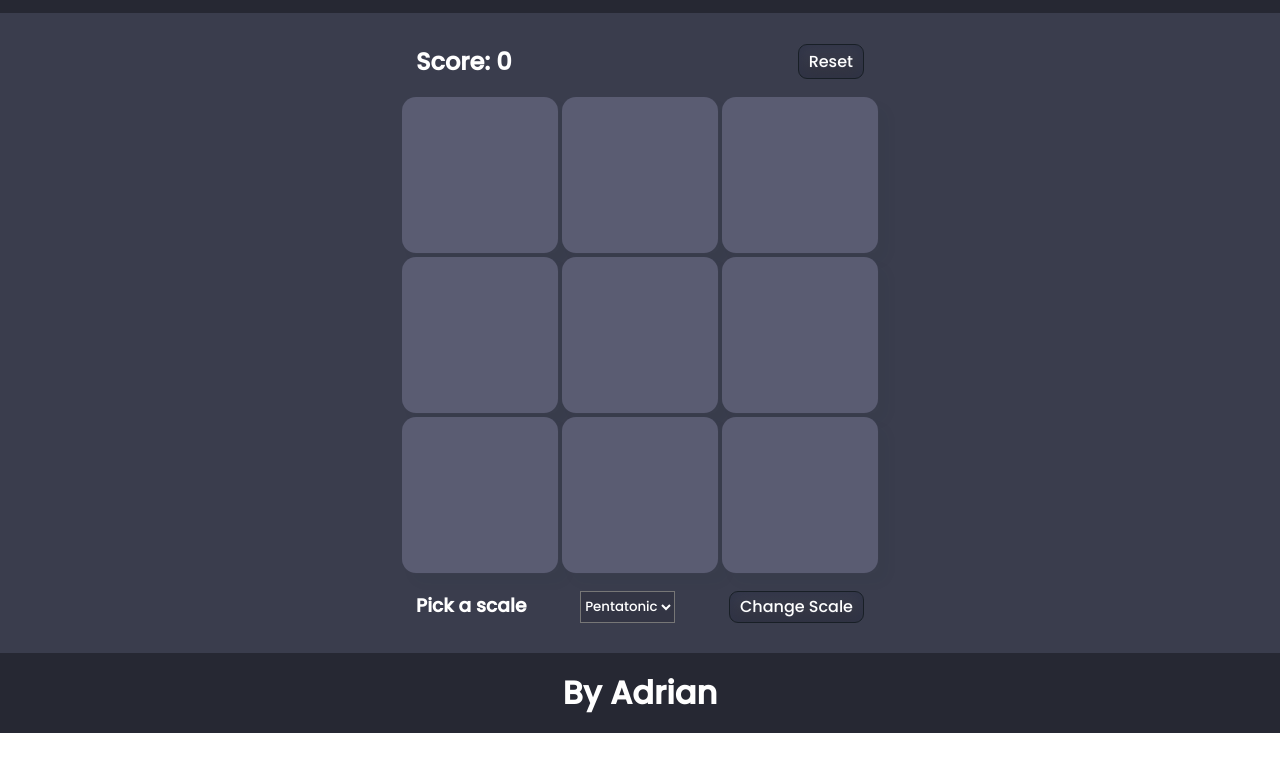
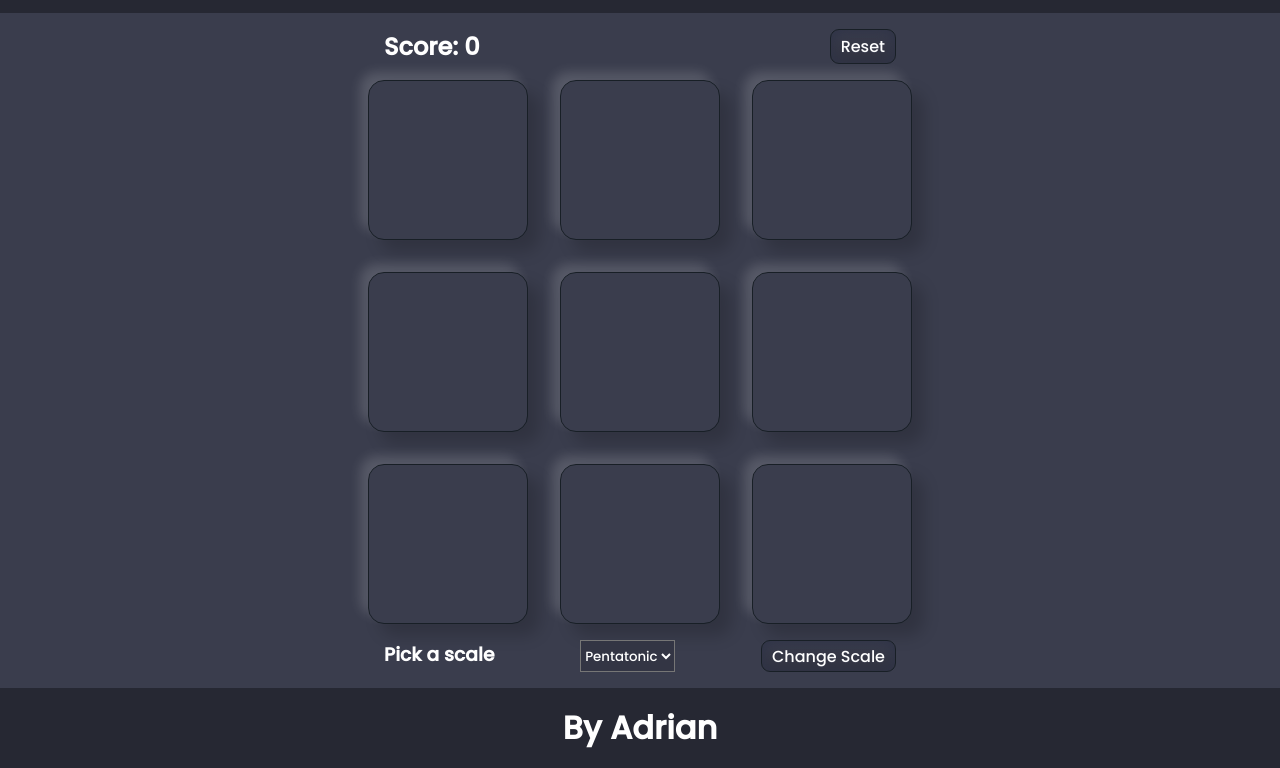
Before and after one commit to confy/SimonSays, a plain HTML site: page index.html in a window 1280 px wide. Shown: the part 67-835 px from the top of the page. Before the commit the page ends 800 px from the top, so only its background shows below. Drawn offline with Linux system fonts and the light colour scheme.

Commit message:
added interface, button styling, shadow effects

```diff
--- a/style.css
+++ b/style.css
@@ -1,9 +1,3 @@
-html,
-body,
-.pageGrid {
-    height: 100vh;
-}
-
 body {
     margin: 0;
 }
@@ -13,11 +7,11 @@ body {
 }
 
 .pageGrid {
+    height: 100vh;
     display: grid;
     grid-template-columns: 1fr;
     grid-template-rows: 5em 1fr 5em;
-    gap: 0px 0px;
-    grid-template-areas: "header" "content" "footer";
+    grid-template-areas: "header""content""footer";
 }
 
 .footer,
@@ -62,14 +56,15 @@ p {
 
 .gamebutton {
     display: inline-block;
-    background-color: #5a5c72;
+    background-color: #3A3D4D;
     border-radius: 1em;
-    border: solid 2px transparent;
+    border: 1px solid #181f26;
     background-clip: padding-box;
-    box-shadow: 10px 10px 10px rgba(46, 54, 68, 0.03);
+    box-shadow: 12px 12px 16px 0 rgba(0, 0, 0, 0.17), -8px -8px 12px 0 rgba(255, 255, 255, 0.15);
 }
 
 button.other {
+    font-weight: lighter;
     box-shadow: inset 0px 0px 14px 3px #303447;
     background: linear-gradient(to bottom, #3a3d4d 5%, #31323d 100%);
     background-color: #3a3d4d;
@@ -92,6 +87,11 @@ button.other:hover {
 button.other:active {
     position: relative;
     top: 1px;
+}
+
+div.gamebutton:active {
+    background-color: #63c4cf;
+    box-shadow: inset 0 0 16px #000000;
 }
 
 button.orange {
@@ -137,6 +137,7 @@ button.pink {
     display: grid;
     grid-template-rows: repeat(3, 10em);
     grid-template-columns: repeat(3, 10em);
+    gap: 2em;
 }
 
 .gameBottom {
```
Also changed, not shown: index.html (+1 -0 lines).
